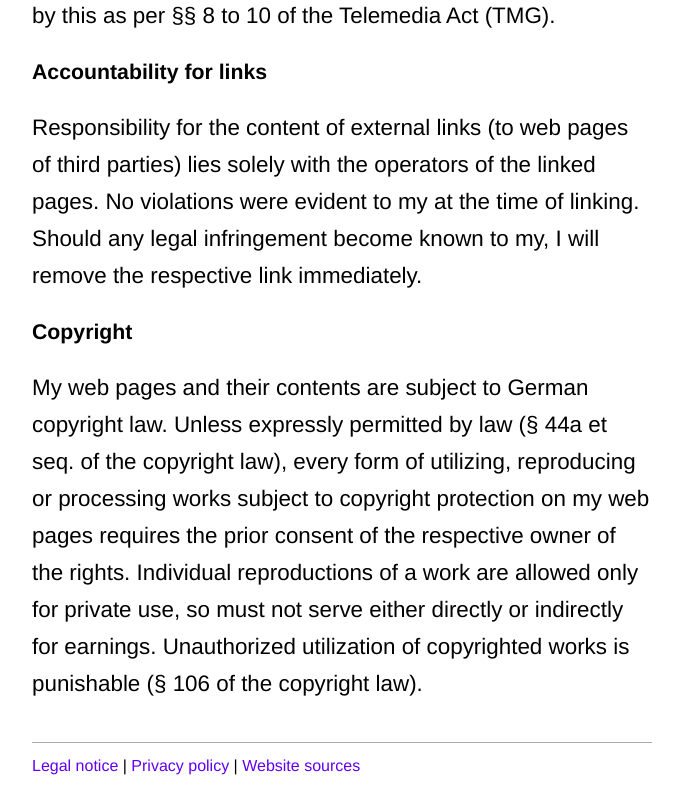
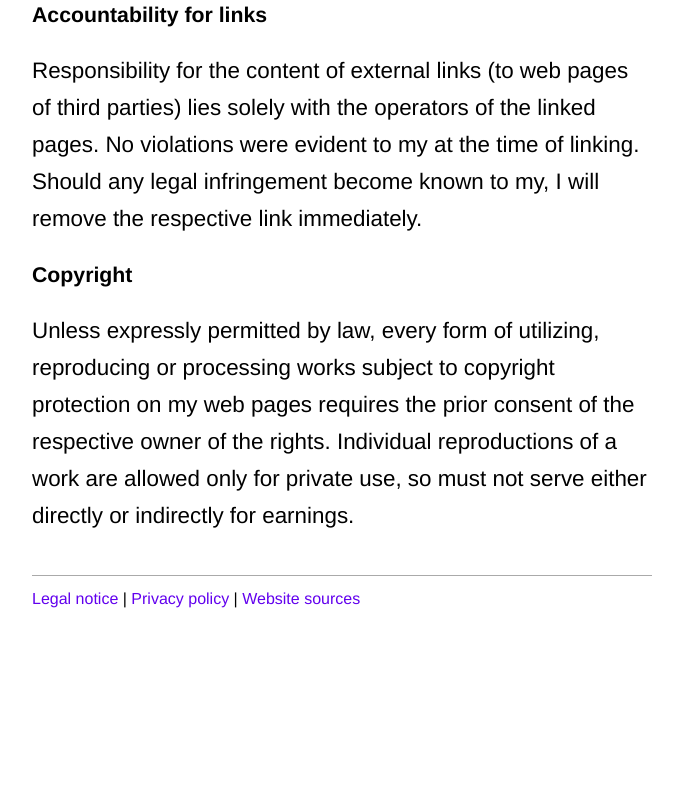
Before and after one commit to MartinHelmut/martin-fieber.de, a Next.js app: page /legal-notice in a window 1280 px wide. Shown: the part 1010-1810 px from the top of the page, without its empty margins (298-978 px from the left). After the commit the page ends 1642 px from the top, so only its background shows below. Built offline with nearby package versions, Linux system fonts and the light colour scheme.

Commit message:
refactor: rewrote some text for legal notice and privacy information

```diff
--- a/components/projects/projects.js
+++ b/components/projects/projects.js
@@ -29,7 +29,7 @@ export const projects = [
   {
     name: "strex-lang",
     description:
-      'The "Strange expression language" is only used to train regular expressions for JavaScript and a bit of parser design in a hopefully not so boring way. It is a project where a mentor and trainee can work together in a predefined environment.',
+      'The "Strange expression language" is used to train regular expressions in JavaScript. Also a bit of parser design in a hopefully not so boring way. It is a project where a mentor and trainee can work together in a predefined environment.',
     link: {
       href: "https://github.com/MartinHelmut/strex-lang",
       title: "This is the StrexLang project page on Github."
--- a/pages/legal-notice.jsx
+++ b/pages/legal-notice.jsx
@@ -10,7 +10,6 @@ import TextHeading from "../patterns/text-heading";
 const LegalNotice = () => (
   <Page title="legal notice">
     <Headline>Legal notice</Headline>
-    <Text>Information in accordance with section 5 TMG</Text>
     <Address>
       Martin Helmut Fieber
       <br />
@@ -39,9 +38,9 @@ const LegalNotice = () => (
       responsible for my own content on these web pages. In this context, please
       note that I&apos;m accordingly not obliged to monitor merely the
       transmitted or saved information of third parties, or investigate
-      circumstances pointing to illegal activity. Our obligations to remove or
+      circumstances pointing to illegal activity. My obligations to remove or
       block the use of information under generally applicable laws remain
-      unaffected by this as per §§ 8 to 10 of the Telemedia Act (TMG).
+      unaffected by this.
     </Text>
     <TextHeading id="accountability-for-links">
       Accountability for links
@@ -54,14 +53,11 @@ const LegalNotice = () => (
     </Text>
     <TextHeading id="copyright">Copyright</TextHeading>
     <Text>
-      My web pages and their contents are subject to German copyright law.
-      Unless expressly permitted by law (§ 44a et seq. of the copyright law),
-      every form of utilizing, reproducing or processing works subject to
-      copyright protection on my web pages requires the prior consent of the
-      respective owner of the rights. Individual reproductions of a work are
-      allowed only for private use, so must not serve either directly or
-      indirectly for earnings. Unauthorized utilization of copyrighted works is
-      punishable (§ 106 of the copyright law).
+      Unless expressly permitted by law, every form of utilizing, reproducing or
+      processing works subject to copyright protection on my web pages requires
+      the prior consent of the respective owner of the rights. Individual
+      reproductions of a work are allowed only for private use, so must not
+      serve either directly or indirectly for earnings.
     </Text>
   </Page>
 );
```
Also changed, not shown: pages/privacy-policy.jsx (+11 -15 lines).
